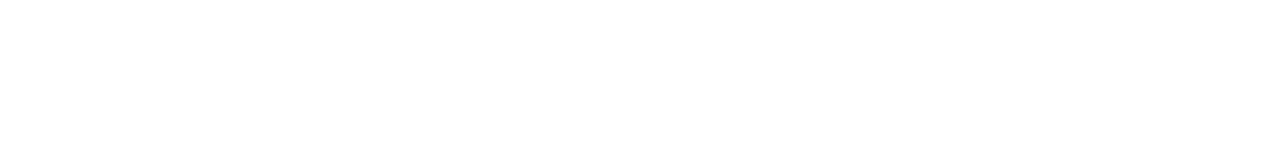
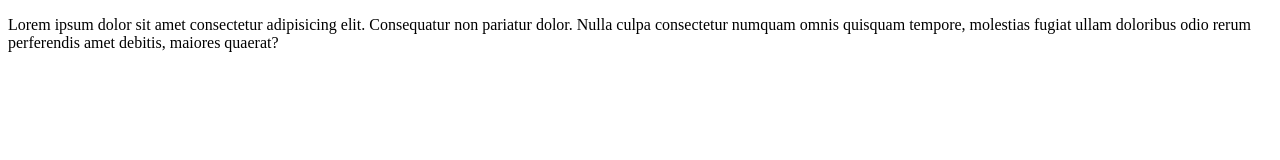
Before and after one commit to jonas-holanda/projeto1-git, a plain HTML site: page index.html in a window 1280 px wide. Drawn offline with Linux system fonts and the light colour scheme.

Commit message:
Adicionado texto no body

```diff
--- a/index.html
+++ b/index.html
@@ -6,6 +6,6 @@
     <title>Curso de Git e Github</title>
 </head>
 <body>
-
+    <p>Lorem ipsum dolor sit amet consectetur adipisicing elit. Consequatur non pariatur dolor. Nulla culpa consectetur numquam omnis quisquam tempore, molestias fugiat ullam doloribus odio rerum perferendis amet debitis, maiores quaerat?</p>
 </body>
 </html>
```
